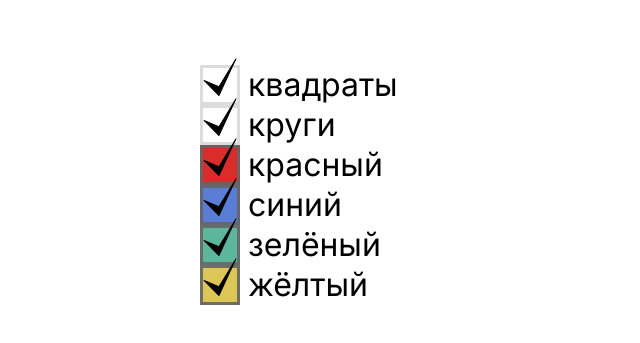
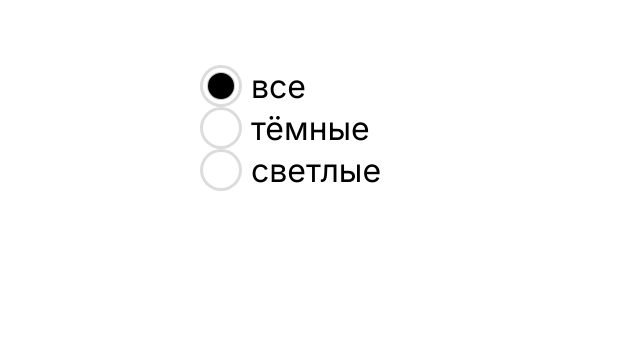
Before and after one commit to DmitryMuzalev/circles-and-squares, a React (Create React App) app: page / in a window 1280 px wide. Shown: the part 135-478 px from the top of the page, without its empty margins (0-640 px from the left). Built offline with nearby package versions, Linux system fonts and the light colour scheme.

Commit message:
implementation of the RadioButton component

```diff
--- a/src/App.js
+++ b/src/App.js
@@ -1,14 +1,17 @@
-import { Checkbox } from "./components/Checkbox/Checkbox";
+import { RadioButton } from "./components/RadioButton/RadioButton";
 
 function App() {
   return (
     <div>
-      <Checkbox>квадраты</Checkbox>
-      <Checkbox>круги</Checkbox>
-      <Checkbox color="red">красный</Checkbox>
-      <Checkbox color="blue">синий</Checkbox>
-      <Checkbox color="green">зелёный</Checkbox>
-      <Checkbox color="yellow">жёлтый</Checkbox>
+      <RadioButton name="shades" value="all">
+        все
+      </RadioButton>
+      <RadioButton name="shades" value="dark">
+        тёмные
+      </RadioButton>
+      <RadioButton name="shades" value="light">
+        светлые
+      </RadioButton>
     </div>
   );
 }
--- a/src/components/Checkbox/Checkbox.module.scss
+++ b/src/components/Checkbox/Checkbox.module.scss
@@ -1,10 +1,12 @@
 .checkbox {
+  cursor: pointer;
   display: flex;
   align-items: center;
   column-gap: 0.5rem;
   font-size: 2rem;
   line-height: 1;
   input[type="checkbox"] {
+    cursor: pointer;
     position: relative;
     appearance: none;
     width: 2.5rem;
--- /dev/null
+++ b/src/components/RadioButton/RadioButton.jsx
@@ -0,0 +1,11 @@
+import classes from "./RadioButton.module.scss";
+
+function RadioButton({ name = "shades", value = "all", children }) {
+  return (
+    <label className={classes.radio}>
+      <input type="radio" name={name} value={value} checked={value === "all"} />
+      {children}
+    </label>
+  );
+}
+export { RadioButton };
--- /dev/null
+++ b/src/components/RadioButton/RadioButton.module.scss
@@ -0,0 +1,32 @@
+.radio {
+  cursor: pointer;
+  display: flex;
+  align-items: center;
+  column-gap: 0.56rem;
+  font-size: 2rem;
+  input[type="radio"] {
+    cursor: pointer;
+    position: relative;
+    appearance: none;
+    width: 2.625rem;
+    height: 2.625rem;
+    border-radius: 50%;
+    background-color: var(--white);
+    border: 3px solid var(--grey-light);
+
+    &:checked {
+      &::before {
+        content: "";
+        position: absolute;
+        top: 50%;
+        left: 50%;
+        width: 1.625rem;
+        height: 1.625rem;
+        background-color: var(--black);
+        border-radius: 50%;
+        border: 1px solid var(--grey-light);
+        transform: translate(-50%, -50%);
+      }
+    }
+  }
+}
```
